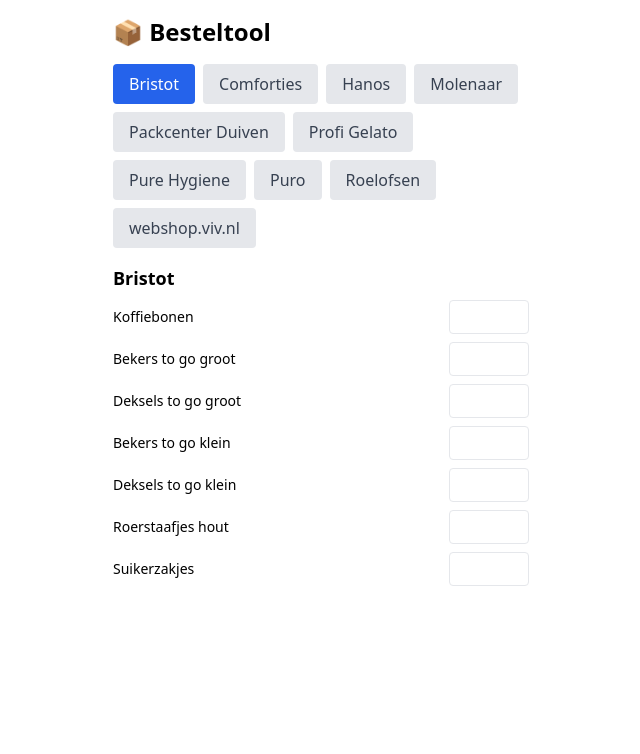
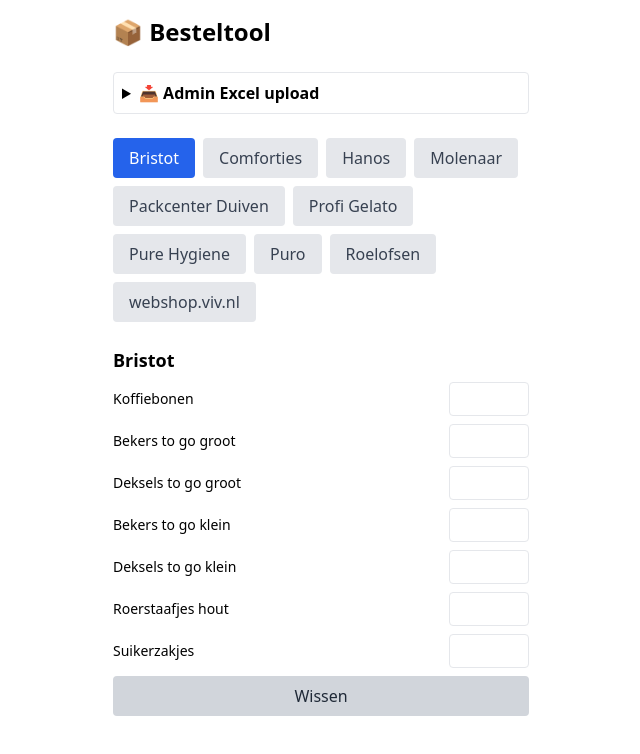
Before and after one commit to vincenzonijmegen/besteltool, a React (Vite) app: page / in a window 1280 px wide. Both pictures are taken after a click on the button "Bristot". Shown: the top 754 px of the page, without its empty margins (319-959 px from the left). Built offline with nearby package versions, Linux system fonts and the light colour scheme.

Commit message:
Add files via upload

```diff
--- a/src/App.jsx
+++ b/src/App.jsx
@@ -1,9 +1,11 @@
 import { useState, useEffect } from "react";
+import * as XLSX from "xlsx";
 
 export default function App() {
   const [data, setData] = useState(null);
   const [selected, setSelected] = useState(null);
   const [invoer, setInvoer] = useState({});
+  const [adminData, setAdminData] = useState(null);
 
   useEffect(() => {
     fetch("/data.json")
@@ -11,11 +13,44 @@
       .then((json) => setData(json));
   }, []);
 
+  const handleAdminUpload = (e) => {
+    const file = e.target.files[0];
+    const reader = new FileReader();
+    reader.onload = (evt) => {
+      const wb = XLSX.read(evt.target.result, { type: "binary" });
+      const sheet = wb.Sheets[wb.SheetNames[0]];
+      const parsed = XLSX.utils.sheet_to_json(sheet);
+      const grouped = parsed.reduce((acc, row) => {
+        const { Leverancier, Product, Prijs } = row;
+        if (!acc[Leverancier]) acc[Leverancier] = [];
+        acc[Leverancier].push({ naam: Product, prijs: Prijs });
+        return acc;
+      }, {});
+      setAdminData(grouped);
+    };
+    reader.readAsBinaryString(file);
+  };
+
+  const exportToJSON = () => {
+    const blob = new Blob([JSON.stringify(adminData, null, 2)], {
+      type: "application/json",
+    });
+    const url = URL.createObjectURL(blob);
+    const a = document.createElement("a");
+    a.href = url;
+    a.download = "data.json";
+    a.click();
+  };
+
   const handleChange = (lev, naam, val) => {
     setInvoer({
       ...invoer,
       [lev]: { ...(invoer[lev] || {}), [naam]: val },
     });
+  };
+
+  const resetInvoer = (lev) => {
+    setInvoer({ ...invoer, [lev]: {} });
   };
 
   const whatsappText = (lev) => {
@@ -26,22 +61,31 @@
     return `Hallo, hierbij mijn bestelling voor ${lev}:\n${lijst}`;
   };
 
-  if (!data) {
   return (
-      <div className="p-4 max-w-md mx-auto">
-        <h1 className="text-xl font-bold">📦 Besteltool</h1>
-        <p className="text-sm text-gray-600">Laden van productlijst...</p>
+    <div className="p-4 space-y-6 max-w-md mx-auto">
+      <h1 className="text-2xl font-bold">📦 Besteltool</h1>
+
+      <details className="border rounded p-2">
+        <summary className="font-semibold cursor-pointer">📥 Admin Excel upload</summary>
+        <div className="mt-2 space-y-2">
+          <input type="file" accept=".xlsx" onChange={handleAdminUpload} />
+          {adminData && (
+            <button
+              onClick={exportToJSON}
+              className="bg-blue-600 text-white px-4 py-2 rounded"
+            >
+              Exporteer naar JSON
+            </button>
+          )}
         </div>
-    );
-  }
+      </details>
 
-  const leveranciers = Object.keys(data);
-
-  return (
-    <div className="p-4 space-y-4 max-w-md mx-auto">
-      <h1 className="text-2xl font-bold">📦 Besteltool</h1>
+      {!data ? (
+        <p className="text-sm text-gray-600">Laden van centrale productlijst...</p>
+      ) : (
+        <>
           <div className="flex flex-wrap gap-2">
-        {leveranciers.map((lev) => (
+            {Object.keys(data).map((lev) => (
               <button
                 key={lev}
                 onClick={() => setSelected(lev)}
@@ -59,6 +103,7 @@
           {selected && (
             <div className="space-y-2">
               <h2 className="text-lg font-semibold">{selected}</h2>
+
               {data[selected].map((item) => (
                 <div key={item.naam} className="flex justify-between items-center">
                   <span className="text-sm flex-1">{item.naam}</span>
@@ -74,18 +119,28 @@
                 </div>
               ))}
 
+              <div className="flex gap-2 mt-3">
+                <button
+                  onClick={() => resetInvoer(selected)}
+                  className="flex-1 bg-gray-300 text-gray-800 py-2 rounded"
+                >
+                  Wissen
+                </button>
                 {selected === "Profi Gelato" && (
                   <a
                     href={`https://wa.me/?text=${encodeURIComponent(
                       whatsappText(selected)
                     )}`}
                     target="_blank"
-              className="block mt-4 bg-green-600 text-white text-center p-2 rounded"
+                    className="flex-1 bg-green-600 text-white text-center py-2 rounded"
                   >
                     Verstuur via WhatsApp
                   </a>
                 )}
               </div>
+            </div>
+          )}
+        </>
       )}
     </div>
   );
```
Lines whose indentation alone changed are shown as unchanged.
